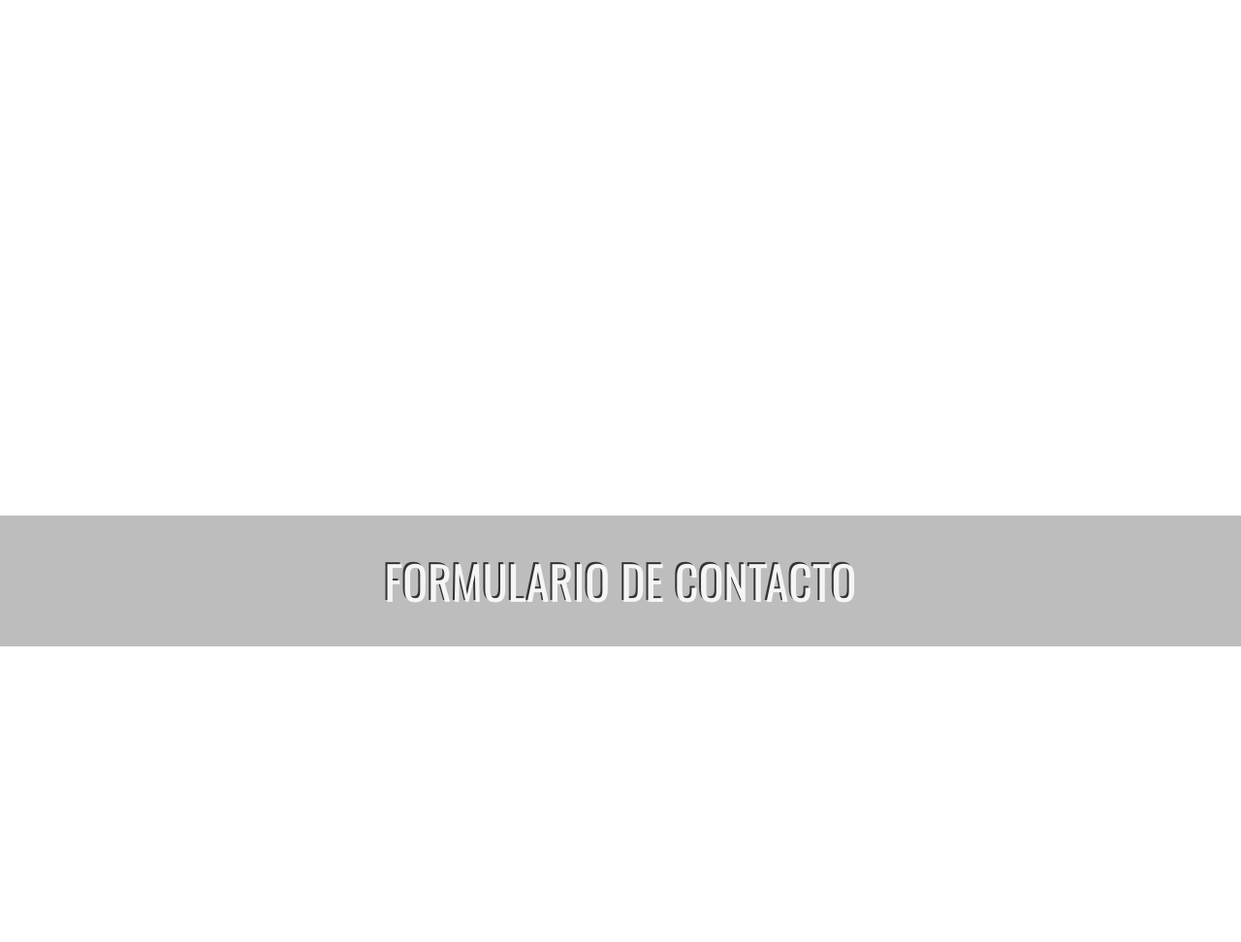
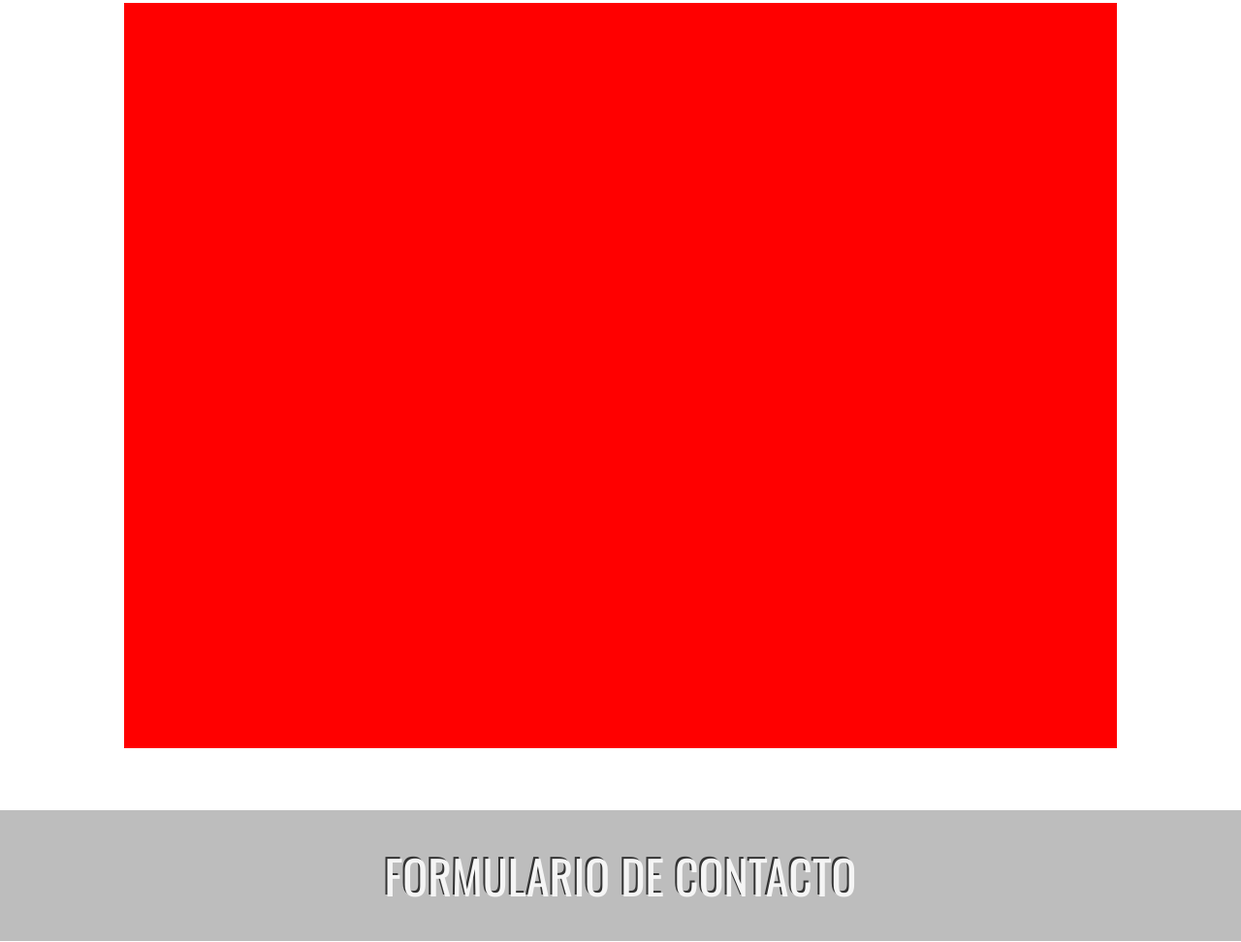
Before and after one commit to StreetNinjaCoder/CV-GIT, a plain HTML site: page index.html in a window 1280 px wide. Shown: the part 2291-3263 px from the top of the page at 97% size. Drawn offline with nearby package versions, Linux system fonts and the light colour scheme.

Commit message:
Listo para añadir las habilidades

```diff
--- a/index.html
+++ b/index.html
@@ -215,6 +215,9 @@
             <a href="#habilidades"
               ><div class="habilidad-boton">habilidades</div></a
             >
+            <a href="portfolio.html"
+              ><div class="habilidad-boton">Mis proyectos</div></a
+            >
           </div>
         </section>
       </article>
@@ -222,7 +225,18 @@
         <div id="habilidades">&NonBreakingSpace;</div>
           <header class="tituloSeccion">habilidades</header>
         <article class="grid-habilidades">
+          <div class="habs-frontend">
 
+          </div>
+          <div class="habs-backend">
+
+          </div>
+          <div class="habs-ides">
+
+          </div>
+          <div class="habs-sistemas">
+
+          </div>
         </article>
       </section>
       <section class="contacto">
--- a/style.css
+++ b/style.css
@@ -273,7 +273,6 @@ a {
   border-top-left-radius: 1rem;
   border-bottom-left-radius: 1rem;
 
-
   background: linear-gradient(260deg, #343434 0%, #626060 100%);
   display: flex;
   justify-content: flex-end;
@@ -340,7 +339,6 @@ a {
   transition: all 300ms ease-in;
 }
 
-
 .socials div:hover {
   padding: 1.5rem;
   transform: translateY(-10px);
@@ -403,7 +401,7 @@ a {
 
   border-radius: 1rem;
   width: 16rem;
-  height: 5rem;
+  height: 4rem;
   background: linear-gradient(
     260deg,
     rgb(6, 110, 110) 0%,
@@ -425,7 +423,20 @@ a {
 
 .habilidades {
   width: 100vw;
-  height: 92vh;
+  height: 130vh;
+
+  display: flex;
+  align-items: center;
+  justify-content: center;
+  flex-direction: column;
+}
+
+.grid-habilidades{
+background-color: red;
+width: 80%;
+height: 100%;
+
+display: grid;
 }
 
 .contacto {
```
